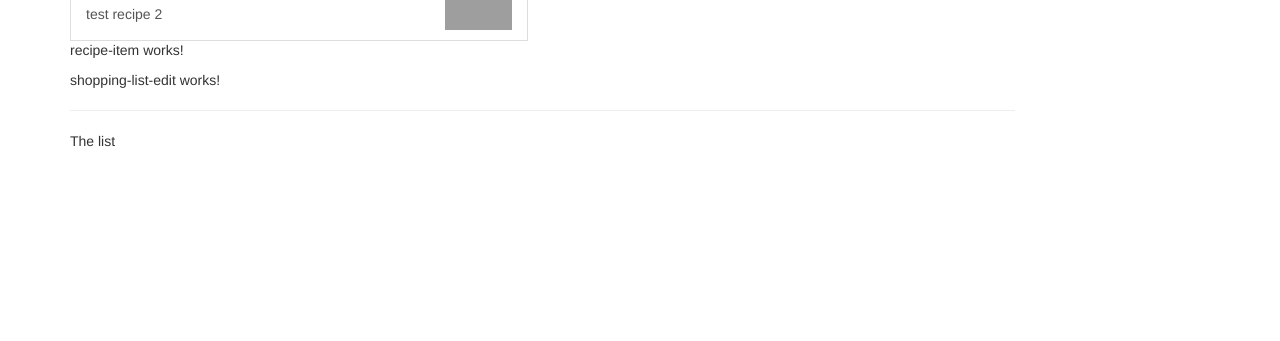
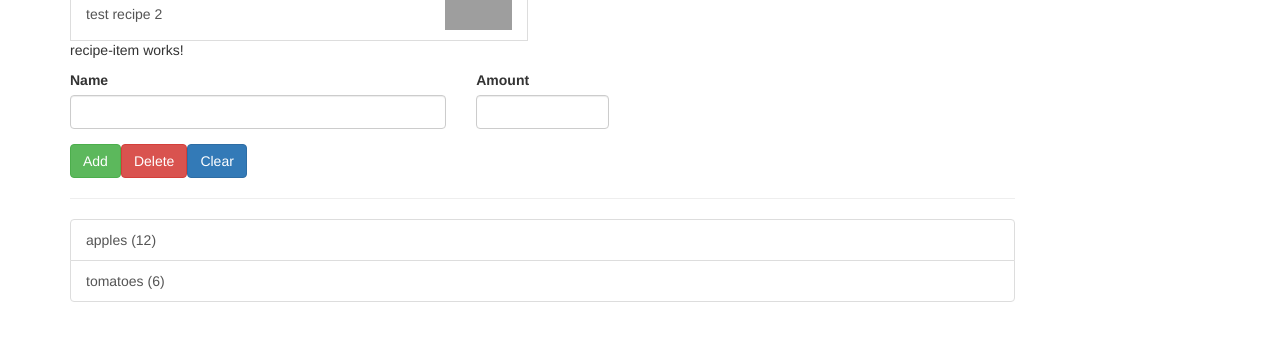
Before and after one commit to Thanator20/goblin-recipes-FS-homework, an Angular app in the folder frontend/goblin-recipe/: page / in a window 1280 px wide. Shown: the part 249-590 px from the top of the page. Built offline with nearby package versions, Linux system fonts and the light colour scheme; grey boxes are pictures that could not be loaded.

Commit message:
added ingredient view model and filled shopping list component some basic data

```diff
--- a/frontend/goblin-recipe/src/app/features/main/shopping-list/shopping-list-edit/shopping-list-edit.component.html
+++ b/frontend/goblin-recipe/src/app/features/main/shopping-list/shopping-list-edit/shopping-list-edit.component.html
@@ -1 +1,23 @@
-<p>shopping-list-edit works!</p>
+<div class="row">
+    <div class="col-xs-12">
+        <form>
+            <div class="row">
+                <div class="col-sm-5 form-group">
+                    <label for="name">Name</label>
+                    <input type="text" id="name" class="form-control">
+                </div>
+                <div class="col-sm-2 form-group">
+                    <label for="amount">Amount</label>
+                    <input type="number" id="amount" class="form-control">
+                </div>
+            </div>
+            <div class="row">
+                <div class="col-xs-12">
+                    <button class="btn btn-success" type="submit">Add</button>
+                    <button class="btn btn-danger" type="button">Delete</button>
+                    <button class="btn btn-primary" type="button">Clear</button>
+                </div>
+            </div>
+        </form>
+    </div>
+</div>
--- a/frontend/goblin-recipe/src/app/features/main/shopping-list/shopping-list.component.html
+++ b/frontend/goblin-recipe/src/app/features/main/shopping-list/shopping-list.component.html
@@ -2,6 +2,10 @@
     <div class="col-xs-10">
         <app-shopping-list-edit></app-shopping-list-edit>
         <hr>
-        <p>The list</p>
+        <ul class="list-group">
+            <a class="list-group-item" style="cursor: pointer" *ngFor="let ingredient of ingredients">
+                {{ ingredient.name }} ({{ ingredient.amount }})
+            </a>
+        </ul>
     </div>
 </div>
--- a/frontend/goblin-recipe/src/app/features/main/shopping-list/shopping-list.component.ts
+++ b/frontend/goblin-recipe/src/app/features/main/shopping-list/shopping-list.component.ts
@@ -1,15 +1,23 @@
 import { Component, OnInit } from '@angular/core';
+import { ingredientViewModel } from 'src/app/shared/models/ingredientViewModel';
 
 @Component({
   selector: 'app-shopping-list',
   templateUrl: './shopping-list.component.html',
-  styleUrls: ['./shopping-list.component.scss']
+  styleUrls: ['./shopping-list.component.scss'],
 })
 export class ShoppingListComponent implements OnInit {
+  ingredients: ingredientViewModel[] = [
+    {
+      name: 'apples',
+      amount: 12,
+    },
+    {
+      name: 'tomatoes',
+      amount: 6,
+    },
+  ];
+  constructor() {}
 
-  constructor() { }
-
-  ngOnInit(): void {
-  }
-
+  ngOnInit(): void {}
 }
--- /dev/null
+++ b/frontend/goblin-recipe/src/app/shared/models/ingredientViewModel.ts
@@ -0,0 +1,4 @@
+export interface ingredientViewModel {
+  name: string;
+  amount: number;
+}
```
